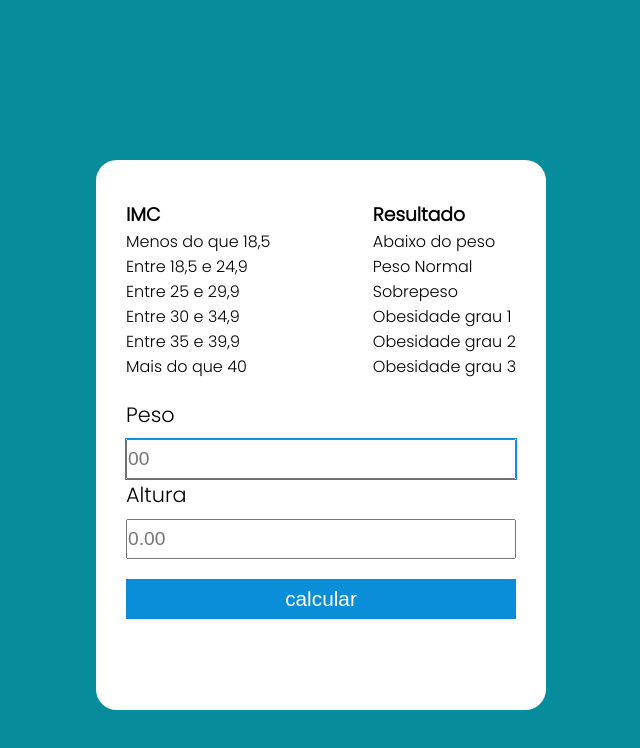
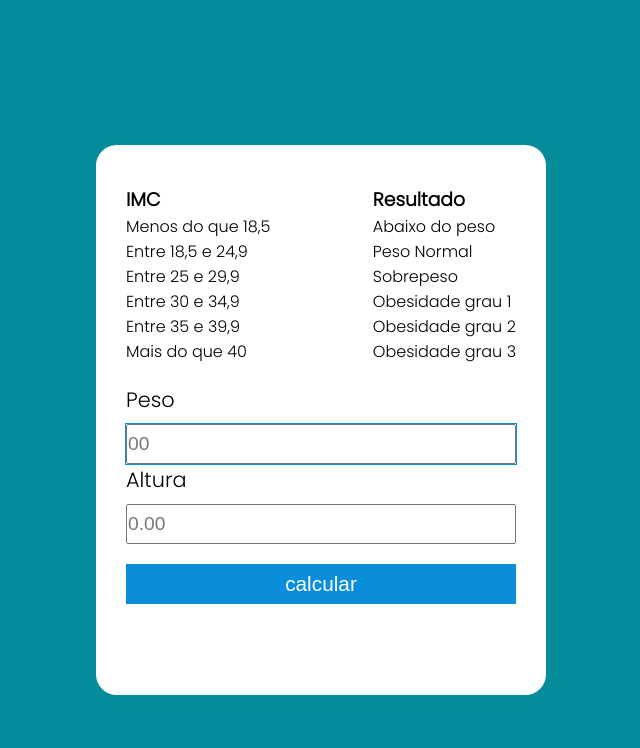
Before and after one commit to nicolasBraga01/calculadoraIMC, a plain HTML site: page index.html in a window 1280 px wide. Shown: the whole page, without its empty margins (319-959 px from the left). Drawn offline with Linux system fonts and the light colour scheme.

Commit message:
atualizaçao

```diff
--- a/style.css
+++ b/style.css
@@ -27,7 +27,7 @@ body {
 
 .container{
     width: 450px;
-    margin-top: 45px;
+    margin-top: 15px;
     height: 550px;
     border-radius: 1.3em;
     padding: 30px;
```
